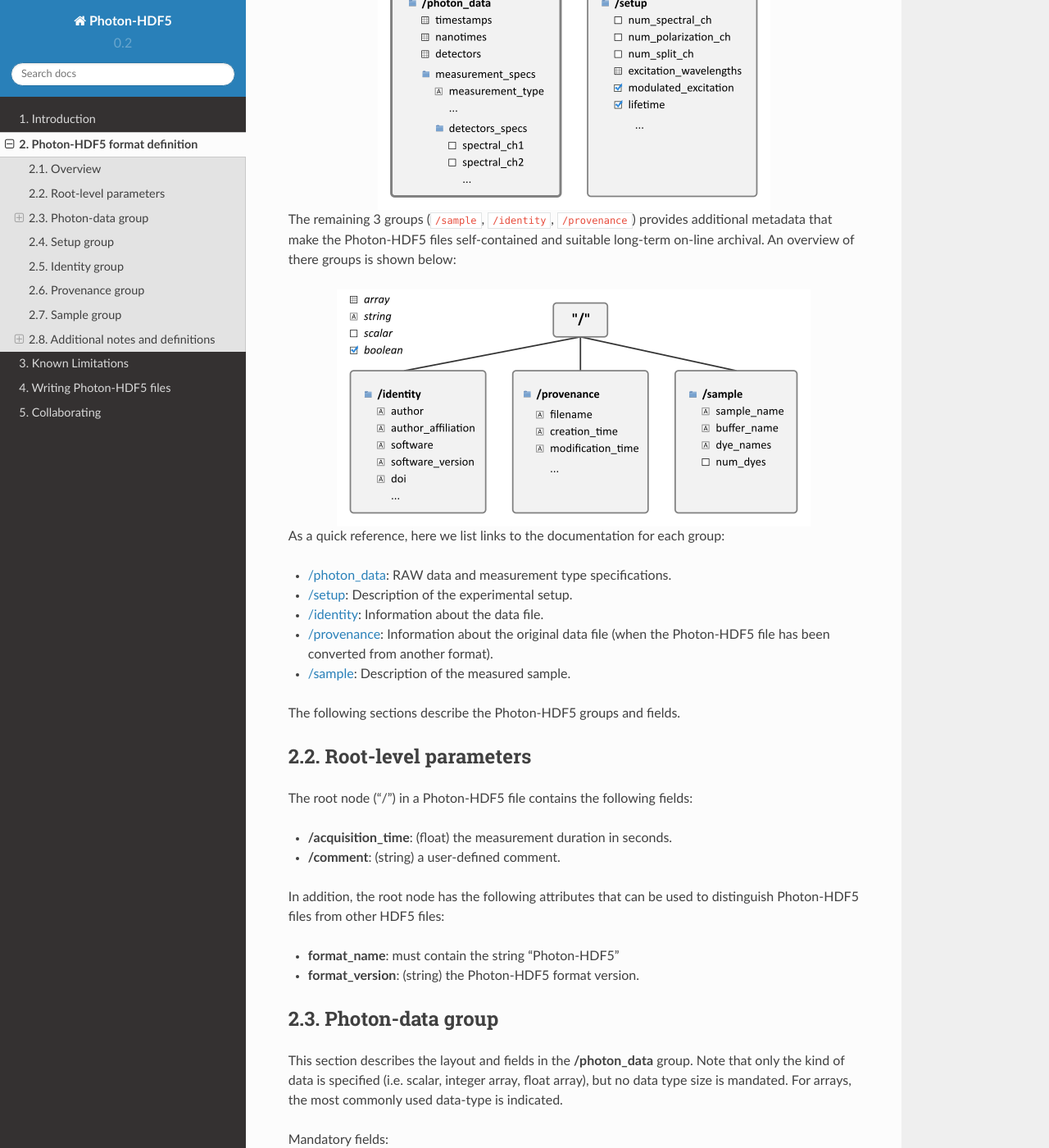
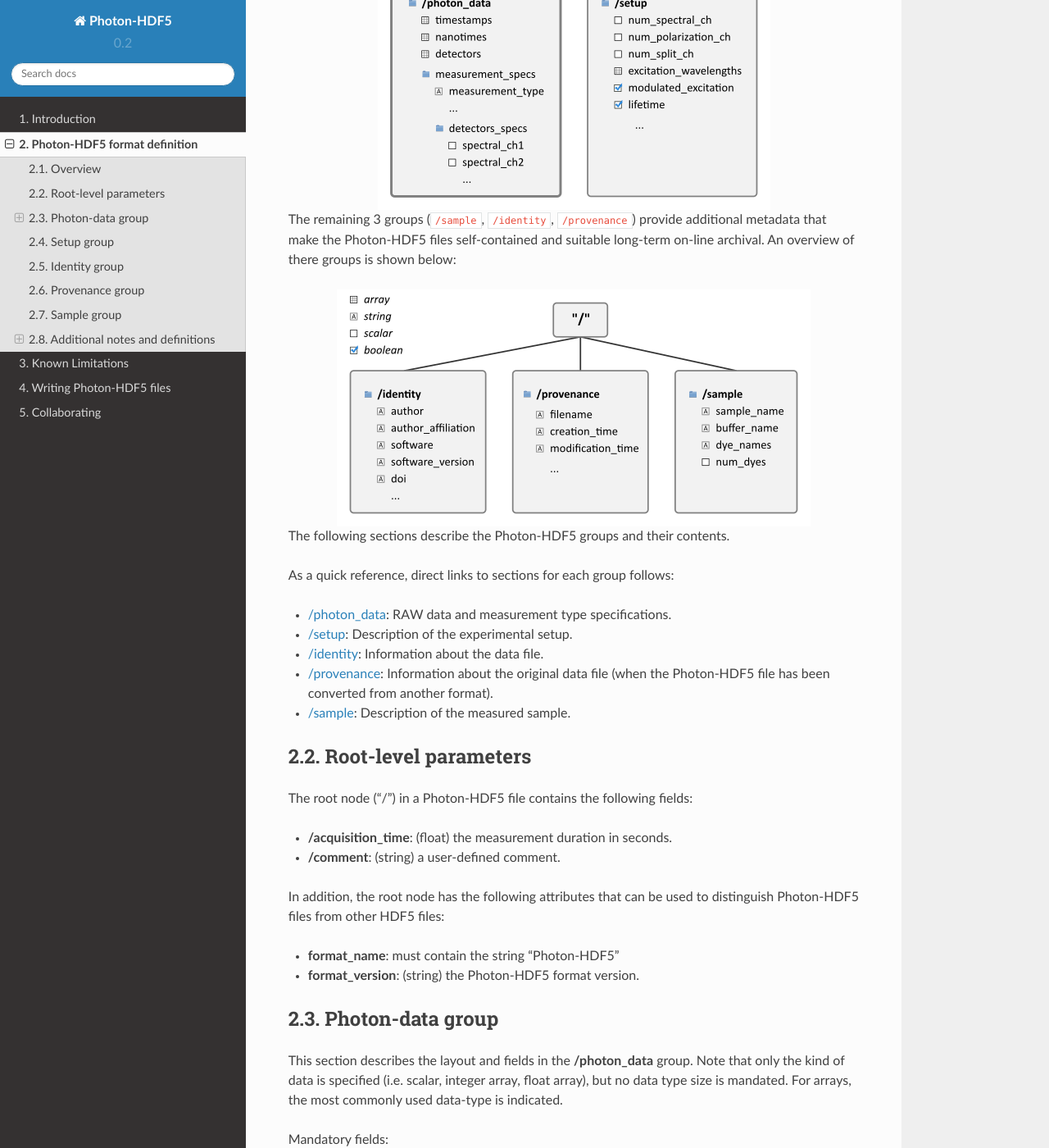
Before and after one commit to Photon-HDF5/photon-hdf5, a Sphinx documentation site: the page built from docs/phdata.rst, in a window 1280 px wide and 1400 px high, scrolled down 1245 px. Shown: the whole window at 82% size. Built offline with Sphinx 7.4.7 and the Read the Docs theme 2.0.0, drawn with Linux system fonts in a browser that asks for light colours.

Commit message:
Reword paragraph

```diff
--- a/docs/phdata.rst
+++ b/docs/phdata.rst
@@ -20,15 +20,17 @@ A schematic overview is shown in the next figure:
 .. figure:: /images/format-diagram_first2.png
     :align: center
 
-The remaining 3 groups (``/sample``, ``/identity``, ``/provenance``) provides
+The remaining 3 groups (``/sample``, ``/identity``, ``/provenance``) provide
 additional metadata that make the Photon-HDF5 files self-contained and
 suitable long-term on-line archival. An overview of there groups is shown below:
-
 
 .. figure:: /images/format-diagram_last3.png
     :align: center
 
-As a quick reference, here we list links to the documentation for each group:
+The following sections describe the Photon-HDF5
+groups and their contents.
+
+As a quick reference, direct links to sections for each group follows:
 
 - :ref:`/photon_data <photon_data_group>`:
   RAW data and measurement type specifications.
@@ -46,8 +48,6 @@ As a quick reference, here we list links to the documentation for each group:
 - :ref:`/sample <sample_group>`:
   Description of the measured sample.
 
-The following sections describe the Photon-HDF5
-groups and fields.
 
 Root-level parameters
 ---------------------
```
